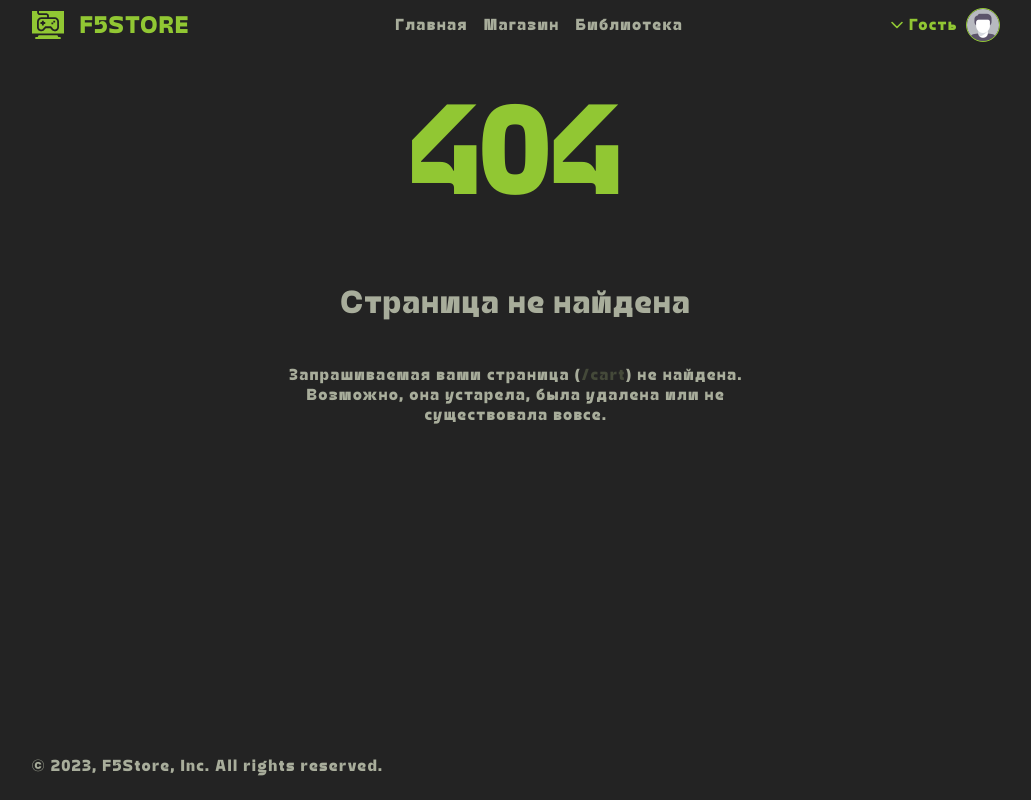
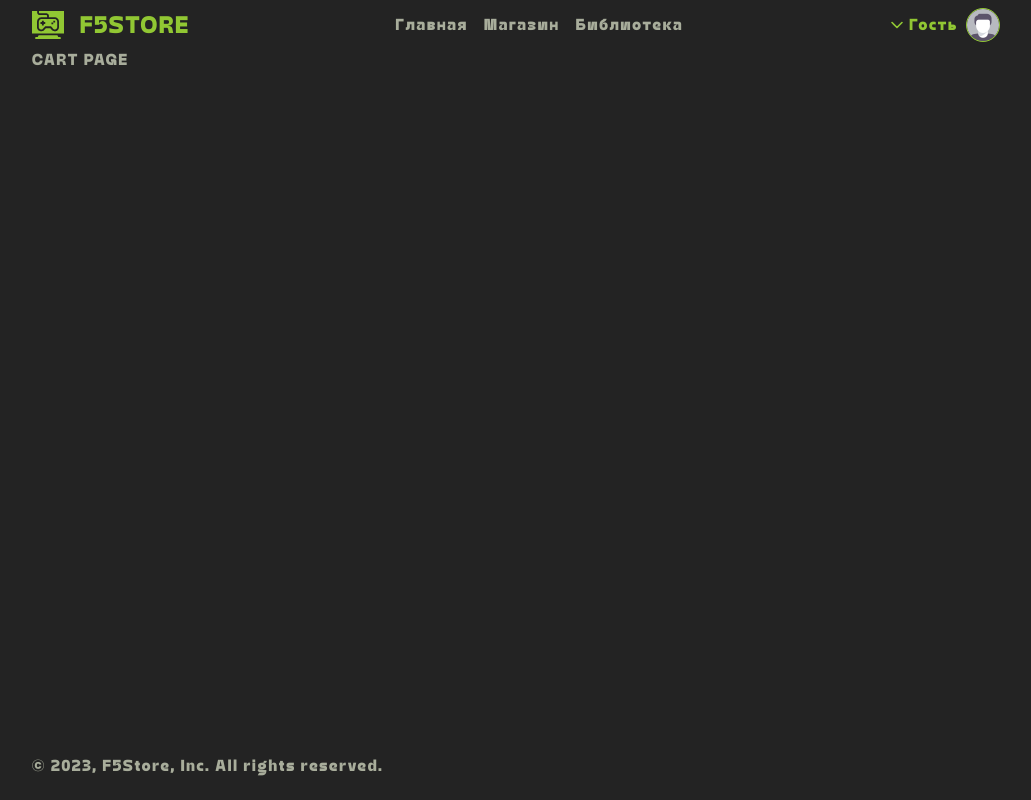
Before and after one commit to Fy5tew/course-project-2-1, a React (Create React App) app in the folder website/: page /cart in a window 1280 px wide. Shown: the whole page, without its empty margins (124-1155 px from the left). Built offline with nearby package versions, Linux system fonts and the light colour scheme.

Commit message:
Added cart page base

```diff
--- a/website/src/AppRouter.tsx
+++ b/website/src/AppRouter.tsx
@@ -2,8 +2,9 @@ import { Routes, Route, Navigate } from 'react-router-dom';
 
 import { IndexPage } from './pages/IndexPage';
 import { StorePage } from './pages/StorePage';
+import { GamePage } from './pages/GamePage';
 import { LibraryPage } from './pages/LibraryPage';
-import { GamePage } from './pages/GamePage';
+import { CartPage } from './pages/CartPage';
 import { AccountPage } from './pages/AccountPage';
 import { AccountEditPage } from './pages/AccountEditPage';
 import { SignInPage } from './pages/SignInPage';
@@ -31,6 +32,10 @@ export function AppRouter() {
             <Route
                 path='library'
                 element={ <LibraryPage /> }
+            />
+            <Route
+                path='cart'
+                element={ <CartPage /> }
             />
             <Route
                 path='game'
--- a/website/src/elements/AccountNavigation/AccountNavigation.tsx
+++ b/website/src/elements/AccountNavigation/AccountNavigation.tsx
@@ -21,6 +21,11 @@ const AUTHORIZED_PAGES_LINKS: LinksData = [
         iconPath: '/icons/account.svg',
     },
     {
+        text: 'Корзина',
+        path: '/cart',
+        iconPath: '/icons/bag.svg',
+    },
+    {
         text: 'Выйти',
         path: '/signout',
         iconPath: '/icons/signout.svg',
--- /dev/null
+++ b/website/src/pages/CartPage/CartPage.tsx
@@ -0,0 +1,14 @@
+import { useTitle } from '../../hooks/useTitle';
+
+import { PageLayout } from '../../components/PageLayout';
+
+
+export function CartPage() {
+    useTitle('Корзина');
+
+    return (
+        <PageLayout>
+            CART PAGE
+        </PageLayout>
+    );
+}
--- /dev/null
+++ b/website/src/pages/CartPage/index.ts
@@ -0,0 +1 @@
+export { CartPage } from './CartPage';
```
Also changed, not shown: website/public/icons/bag.svg.
